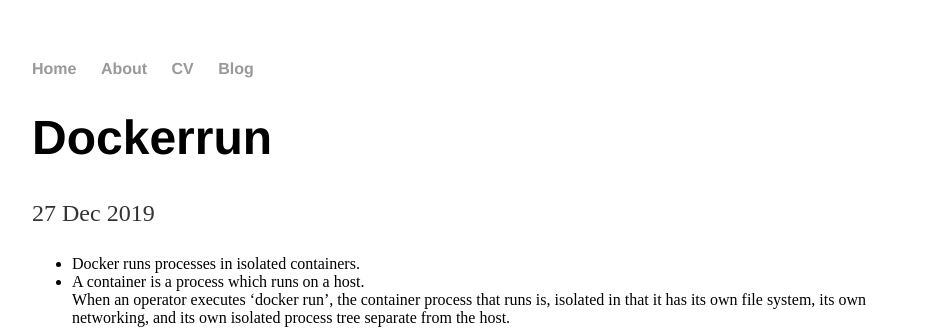
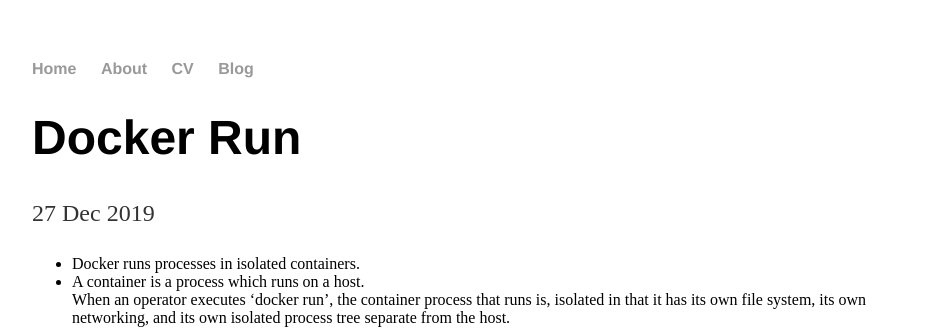
Before and after one commit to vinaydhegde/vinaydhegde.github.io, a Jekyll site: the page built from _posts/2019-12-27-DockerRun.md, in a window 1280 px wide and 900 px high. Shown: the top 329 px of the window, without its empty margins (160-1089 px from the left). Built offline with Jekyll 4.4.1, drawn with Linux system fonts in a browser that asks for light colours; our own code applies the rules of GitHub Pages for plain Markdown files.

Commit message:
Update 2019-12-27-DockerRun.md

```diff
--- a/_posts/2019-12-27-DockerRun.md
+++ b/_posts/2019-12-27-DockerRun.md
@@ -1,3 +1,9 @@
+---
+layout: post
+title: "Docker Run"
+date: 2019-12-27
+---
+
 - Docker runs processes in isolated containers.
 - A container is a process which runs on a host.
 When an operator executes ‘docker run’, the container process that runs is, isolated in that it has its own file system, its own networking, and its own isolated process tree separate from the host.
```
